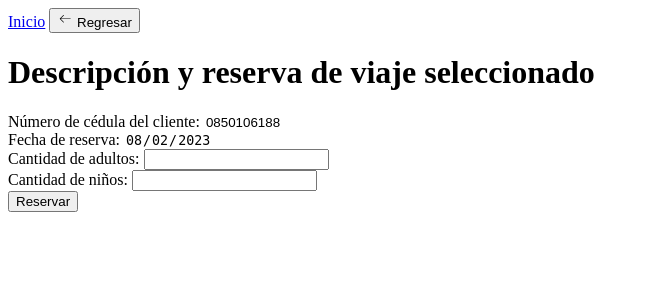
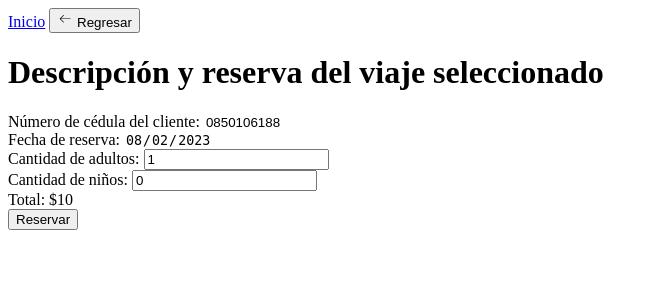
Before and after one commit to Gokruzk/book_fligths_travels, a PHP site: page /Proyecto/Vista/viaje.php?ced=0850106188&id_viaje=1&precio=10 in a window 1280 px wide. Shown: the top 300 px of the page, without its empty margins (0-658 px from the left). Run offline with PHP 8.4, Linux system fonts and the light colour scheme; data comes from the database, SQL or seed files in the repository; tables that the repository leaves empty hold one stand-in row (values such as "Sample post").

Commit message:
mooostro

```diff
--- a/Proyecto/Modelo/mostrar_viaje_reserva.php
+++ b/Proyecto/Modelo/mostrar_viaje_reserva.php
@@ -22,13 +22,13 @@ while ($mostrar = mysqli_fetch_array($resultado)) {
         <?php echo "Lugar de Destino:" ?>
         <?php echo $mostrar['lugar_destino'] ?>
         <br>
-        <?php echo "Fecha:" ?>
+        <?php echo "Fecha de salida:" ?>
         <?php echo $mostrar['fecha'] ?>
         <br>
-        <?php echo "Hora:" ?>
+        <?php echo "Hora de salida:" ?>
         <?php echo $mostrar['hora'] ?>
         <br>
-        <?php echo "Precio por persona:" ?>
+        <?php echo "Precio por persona: $" ?>
         <?php echo $mostrar['precio'] ?>
         <br>
     </fieldset>
--- a/Proyecto/Vista/viaje.php
+++ b/Proyecto/Vista/viaje.php
@@ -14,6 +14,7 @@
     <?php
     // Capturar el ID del viaje desde el parámetro en la URL
     $id_viaje = $_GET['id_viaje'] ?? '';
+    $precio = $_GET['precio'] ?? '';
     $us = $_GET['ced'] ?? '';
 
     // Verificar si se recibió el ID del viaje en la URL
@@ -34,7 +35,7 @@
             <span>Regresar</span>
         </button>
     </a>
-    <h1>Descripción y reserva de viaje seleccionado</h1>
+    <h1>Descripción y reserva del viaje seleccionado</h1>
 
 
     <form action="../Modelo/reservar.php?id_viaje=<?php echo $id_viaje ?>" method="post">
@@ -48,10 +49,12 @@
         <input readonly style="border:  0;" type="date" id="fecha_reserva" name="fecha_reserva" required>
         <br>
         <label for="cantidad_adul">Cantidad de adultos:</label>
-        <input type="number" id="cantidad_adul" name="cantidad_adul" min="1" required>
+        <input type="number" id="cantidad_adul" name="cantidad_adul" value="1" min="1" required>
         <br>
         <label for="cantidad_ni">Cantidad de niños:</label>
-        <input type="number" id="cantidad_ni" name="cantidad_ni" min="0" required>
+        <input type="number" id="cantidad_ni" name="cantidad_ni" value="0" min="0" required>
+        <br>
+        <label id="total">Total: </label>
         <br>
         <input type="submit" value="Reservar">
     </form>
@@ -71,6 +74,34 @@
         // Asignar la fecha al campo de entrada
         document.getElementById("fecha_reserva").value = fechaActualTexto;
     </script>
+    <script>
+        // Obtener los elementos del DOM
+        const cantidadAdulInput = document.getElementById("cantidad_adul");
+        const cantidadNiInput = document.getElementById("cantidad_ni");
+        const totalLabel = document.getElementById("total");
+
+        // Función para calcular el total y actualizar el label
+        function calcularTotal() {
+            // Obtener los valores de los inputs
+            const cantidadAdul = parseInt(cantidadAdulInput.value) || 0; // Parsear a número o usar 0 si no se puede parsear
+            const cantidadNi = parseInt(cantidadNiInput.value) || 0; // Parsear a número o usar 0 si no se puede parsear
+
+            // Calcular el total
+            let precio = <?php echo $precio; ?>;
+            const total = (cantidadAdul * precio) + (cantidadNi * precio / 2);
+
+            // Actualizar el label con el total
+            totalLabel.textContent = "Total: $" + total;
+        }
+
+        // Agregar eventos de escucha a los inputs para llamar a la función calcularTotal cuando haya un cambio en los valores
+        cantidadAdulInput.addEventListener("input", calcularTotal);
+        cantidadNiInput.addEventListener("input", calcularTotal);
+
+        // Calcular el total inicial al cargar la página
+        calcularTotal();
+    </script>
+
 </body>
 
 </html>
--- a/Proyecto/Vista/viajes_list.php
+++ b/Proyecto/Vista/viajes_list.php
@@ -85,7 +85,7 @@ $correo = $est['correo'];
                         <?php echo "Precio: $";
                         echo $viaj['precio'] ?>
                     </p>
-                    <a href="../Vista/viaje.php?ced=<?php echo $us; ?>&id_viaje=<?php echo $viaj['id_viaje']; ?>"><button
+                    <a href="../Vista/viaje.php?ced=<?php echo $us; ?>&id_viaje=<?php echo $viaj['id_viaje'];?>&precio=<?php echo $viaj['precio']; ?>"><button
                             class="btnAdmin">Reservar</button></a>
                 </div>
             </div>
```
